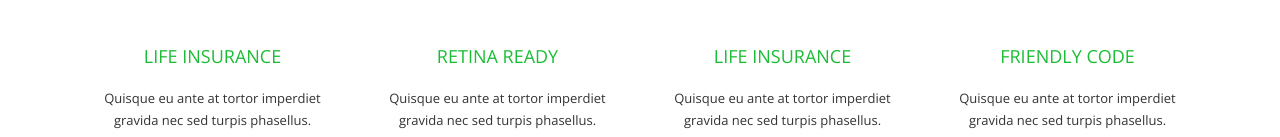
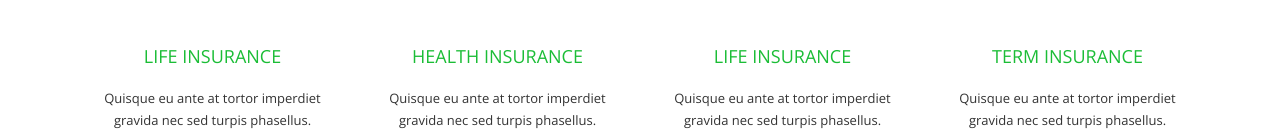
Before and after one commit to maharshisolanki/policysalahkar1.github.io, a plain HTML site: page index.html in a window 1280 px wide. Shown: the part 1033-1170 px from the top of the page. Drawn offline with nearby package versions, Linux system fonts and the light colour scheme; some packages are replaced by stand-ins of ours; a script that the page names is missing; files whose address does not match are found by name.

Commit message:
Update index.html

```diff
--- a/index.html
+++ b/index.html
@@ -93,7 +93,7 @@
 				<div class="col-md-3">
 					<div class="hi-icon-wrap hi-icon-effect wow fadeInDown" data-wow-duration="1000ms" data-wow-delay="600ms" >
 						<i class="fa fa-laptop"></i>
-						<h2>Retina Ready</h2>
+						<h2>HEALTH INSURANCE</h2>
 						<p>Quisque eu ante at tortor imperdiet gravida nec sed turpis phasellus.</p>
 					</div>
 				</div>
@@ -107,7 +107,7 @@
 				<div class="col-md-3">
 					<div class="hi-icon-wrap hi-icon-effect wow fadeInDown" data-wow-duration="1000ms" data-wow-delay="1200ms" >
 						<i class="fa fa-cloud"></i>
-						<h2>Friendly Code</h2>
+						<h2>TERM INSURANCE</h2>
 						<p>Quisque eu ante at tortor imperdiet gravida nec sed turpis phasellus.</p>
 					</div>
 				</div>
```
